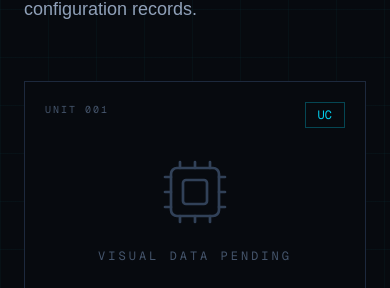
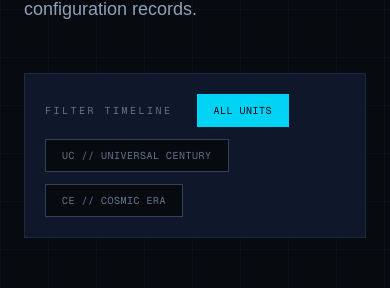
Before and after one commit to HaNguyenQuocTrung/g-archive-nexus, a Next.js app: page /mobile-suits in a window 390 px wide. Shown: the part 477-765 px from the top of the page. Built offline with nearby package versions, Linux system fonts and the light colour scheme; no server answers.

Commit message:
feat: filter Mobile Suit database by timeline

```diff
--- a/src/app/mobile-suits/page.tsx
+++ b/src/app/mobile-suits/page.tsx
@@ -1,13 +1,8 @@
 import Link from "next/link";
-import {
-  ArrowLeft,
-  ChevronRight,
-  Cpu,
-  Radio,
-} from "lucide-react";
+import { ArrowLeft, ChevronRight, Cpu, Radio } from "lucide-react";
 
 import { getMobileSuits } from "@/lib/data/getMobileSuits";
-import { getTimelineById } from "@/lib/data/getTimelines";
+import { getTimelineById, getTimelines } from "@/lib/data/getTimelines";
 
 export const metadata = {
   title: "Mobile Suit Database",
@@ -15,8 +10,29 @@ export const metadata = {
     "Browse Mobile Suit specifications, armaments, systems and variants.",
 };
 
-export default function MobileSuitsPage() {
+interface MobileSuitsPageProps {
+  searchParams: Promise<{
+    timeline?: string | string[];
+  }>;
+}
+
+export default async function MobileSuitsPage({
+  searchParams,
+}: MobileSuitsPageProps) {
+  const params = await searchParams;
+
+  const activeTimeline =
+    typeof params.timeline === "string" ? params.timeline : "all";
+
   const mobileSuits = getMobileSuits();
+  const timelines = getTimelines();
+
+  const filteredMobileSuits =
+    activeTimeline === "all"
+      ? mobileSuits
+      : mobileSuits.filter(
+          (mobileSuit) => mobileSuit.timelineId === activeTimeline,
+        );
 
   return (
     <main className="min-h-screen bg-[#070A0F] text-slate-100">
@@ -54,11 +70,43 @@ export default function MobileSuitsPage() {
             configuration records.
           </p>
 
+          <div
+            className={[
+              "mt-12 border border-slate-800",
+              "bg-[#0F172A] p-5",
+            ].join(" ")}
+          >
+            <div className={["flex flex-wrap items-center", "gap-3"].join(" ")}>
+              <p
+                className={[
+                  "mr-3 font-mono text-[10px]",
+                  "uppercase tracking-[0.25em]",
+                  "text-slate-500",
+                ].join(" ")}
+              >
+                Filter Timeline
+              </p>
+
+              <TimelineFilter
+                label="All Units"
+                href="/mobile-suits"
+                active={activeTimeline === "all"}
+              />
+
+              {timelines.map((timeline) => (
+                <TimelineFilter
+                  key={timeline.id}
+                  label={`${timeline.code} // ${timeline.name}`}
+                  href={"/mobile-suits?timeline=" + timeline.id}
+                  active={activeTimeline === timeline.id}
+                />
+              ))}
+            </div>
+          </div>
+
           <div className="mt-14 grid gap-6 md:grid-cols-2">
-            {mobileSuits.map((mobileSuit, index) => {
-              const timeline = getTimelineById(
-                mobileSuit.timelineId,
-              );
+            {filteredMobileSuits.map((mobileSuit, index) => {
+              const timeline = getTimelineById(mobileSuit.timelineId);
 
               const primaryVariant = mobileSuit.variants[0];
 
@@ -148,10 +196,46 @@ interface DatabaseValueProps {
   value: number;
 }
 
-function DatabaseValue({
+interface TimelineFilterProps {
+  label: string;
+  href: string;
+  active: boolean;
+}
+
+function TimelineFilter({
   label,
-  value,
-}: DatabaseValueProps) {
+  href,
+  active,
+}: TimelineFilterProps) {
+  return (
+    <Link
+      href={href}
+      className={[
+        "border px-4 py-2",
+        "font-mono text-[10px]",
+        "uppercase tracking-wider",
+        "transition",
+        active
+          ? [
+              "border-cyan-400",
+              "bg-cyan-400",
+              "text-slate-950",
+            ].join(" ")
+          : [
+              "border-slate-700",
+              "bg-[#070A0F]",
+              "text-slate-500",
+              "hover:border-cyan-400/50",
+              "hover:text-cyan-400",
+            ].join(" "),
+      ].join(" ")}
+    >
+      {label}
+    </Link>
+  );
+}
+
+function DatabaseValue({ label, value }: DatabaseValueProps) {
   return (
     <div>
       <p className="font-mono text-xl text-slate-200">
```
